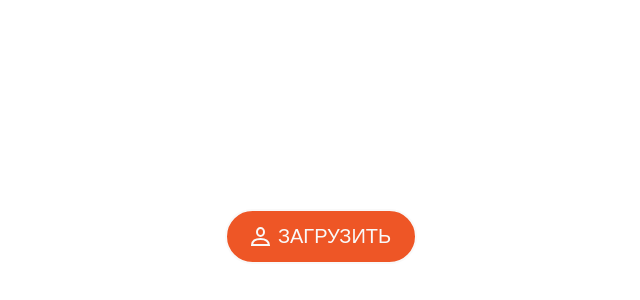
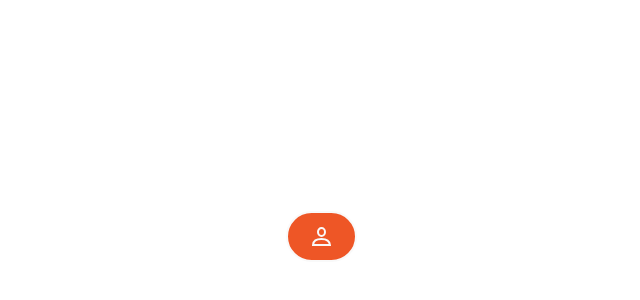
Before and after one commit to WadimSh/werstack, a React (Create React App) app: page / in a window 1280 px wide. Shown: the part 164-464 px from the top of the page, without its empty margins (319-959 px from the left). Built offline with nearby package versions, Linux system fonts and the light colour scheme.

Commit message:
fix: исправлены иконки на кнопке

```diff
--- a/src/App.jsx
+++ b/src/App.jsx
@@ -13,7 +13,6 @@ function App() {
       <ConfigContext.Provider value={config[lang]}>
         <Button
           htmiType="button"
-          children="ЗАГРУЗИТЬ"
           before
         />
       </ConfigContext.Provider>
--- a/src/ui/button/button.jsx
+++ b/src/ui/button/button.jsx
@@ -7,15 +7,9 @@ const Button = ({ htmiType, onClick, before, after, children, ...rest }) => {
 
   return (
     <button type={htmiType} onClick={onClick} className={style.button} {...rest}>
-      {before &&
-      <Icon
-       side={true}
-      />}
-      {children || 'label'}
-      {after &&
-      <Icon
-        side={false}
-      />}
+      {before && <Icon side={true} />}
+      {children || null}
+      {after && <Icon side={false} />}
     </button>
   )
 };
--- a/src/ui/icons/signin.jsx
+++ b/src/ui/icons/signin.jsx
@@ -1,12 +1,8 @@
 export const Icon = ({ side }) => {
   return (!side ? (
-    <svg xmlns="http://www.w3.org/2000/svg" width="22" height="19" viewBox="0 0 22 19" fill="none">
-      <mask id="path-1-inside-1_48_92" fill="white">
-        <path d="M0.0742188 11.6956H22.0001V18.9999H0.0742188V11.6956Z"/>
-      </mask>
-      <path d="M0.0742188 11.6956H22.0001V18.9999H0.0742188V11.6956Z" fill="#EE5626"/>
-      <path d="M22.0001 18.9999V20.826H23.8261V18.9999H22.0001ZM0.0742188 18.9999H-1.75187V20.826H0.0742188V18.9999ZM20.174 11.6956V18.9999H23.8261V11.6956H20.174ZM22.0001 17.1738H0.0742188V20.826H22.0001V17.1738ZM1.90031 18.9999V11.6956H-1.75187V18.9999H1.90031Z" fill="#F9F9F9" mask="url(#path-1-inside-1_48_92)"/>
-      <path d="M10.3915 14.6456C10.7481 15.0022 11.3262 15.0022 11.6827 14.6456L17.4933 8.83505C17.8499 8.47848 17.8499 7.90037 17.4933 7.54381C17.1367 7.18724 16.5586 7.18724 16.2021 7.54381L11.0371 12.7088L5.87216 7.54381C5.51559 7.18724 4.93748 7.18724 4.58092 7.54381C4.22435 7.90037 4.22435 8.47848 4.58092 8.83505L10.3915 14.6456ZM10.1241 0V14H11.9502V0L10.1241 0Z" fill="#F9F9F9"/>
+    <svg xmlns="http://www.w3.org/2000/svg" width="21" height="20" viewBox="0 0 21 20" fill="none">
+      <path d="M1 12V19H20V12" stroke="#F9F9F9" strokeWidth="2"/>
+      <path d="M10.3931 15.6472C10.7505 16.0029 11.3286 16.0015 11.6843 15.644L17.4805 9.81909C17.8362 9.46164 17.8348 8.88354 17.4773 8.52786C17.1199 8.17217 16.5418 8.1736 16.1861 8.53105L11.0339 13.7088L5.8562 8.55661C5.49875 8.20092 4.92065 8.20235 4.56496 8.5598C4.20928 8.91725 4.21071 9.49535 4.56816 9.85103L10.3931 15.6472ZM10.087 0.00225882L10.1241 15.0023L11.9502 14.9977L11.913 -0.00225882L10.087 0.00225882Z" fill="#F9F9F9"/>
     </svg>
   ) : (
     <svg xmlns="http://www.w3.org/2000/svg" width="19" height="19" viewBox="0 0 19 19" fill="none">
```
